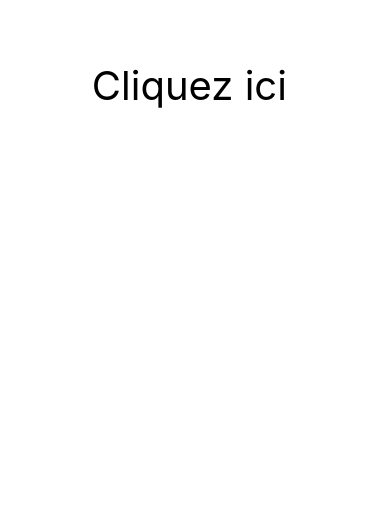
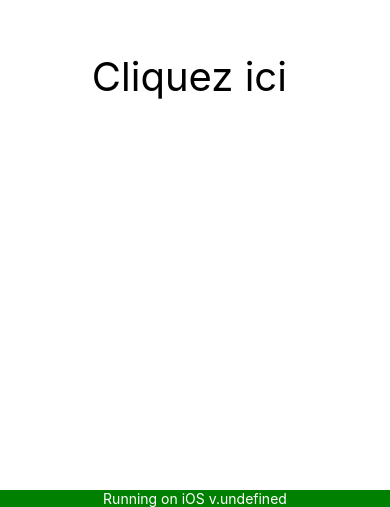
Before and after one commit to ThibautMilville/React-Native-Discovery-App, a React Native app: screen / in a window 390 px wide. Shown: the part 337-844 px from the top of the page. Built offline with nearby package versions, Linux system fonts and the light colour scheme.

Commit message:
Display OS + version

```diff
--- a/App.js
+++ b/App.js
@@ -1,4 +1,4 @@
-import { SafeAreaView, Alert } from 'react-native';
+import { SafeAreaView, Alert, Text, Platform } from 'react-native';
 import { SafeAreaProvider } from 'react-native-safe-area-context';
 import { Child } from './components/Child/Child';
 
@@ -9,13 +9,14 @@ export default function App() {
 
 	return (
 		<SafeAreaProvider>
-			<SafeAreaView style={{ backgroundColor: 'red', flex: 1 }}>
+			<SafeAreaView style={{ backgroundColor: 'green', flex: 1 }}>
 				{/*
         <View style={{ backgroundColor: 'blue', flex: 1 }}></View>
         <View style={{ backgroundColor: 'white', flex: 1 }}></View>
         <View style={{ backgroundColor: 'red', flex: 1 }}></View>
         */}
 				<Child Action={sayHello} />
+        <Text style={{textAlign: 'center', color: 'white'}}>{(Platform.OS === 'android' ? 'Running on Android' : 'Running on iOS') + ' v.' + Platform.Version}</Text>
 			</SafeAreaView>
 		</SafeAreaProvider>
 	);
```
